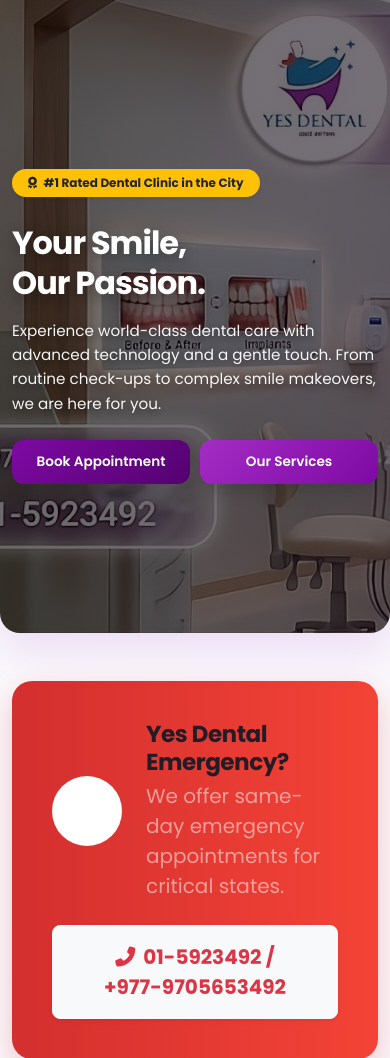
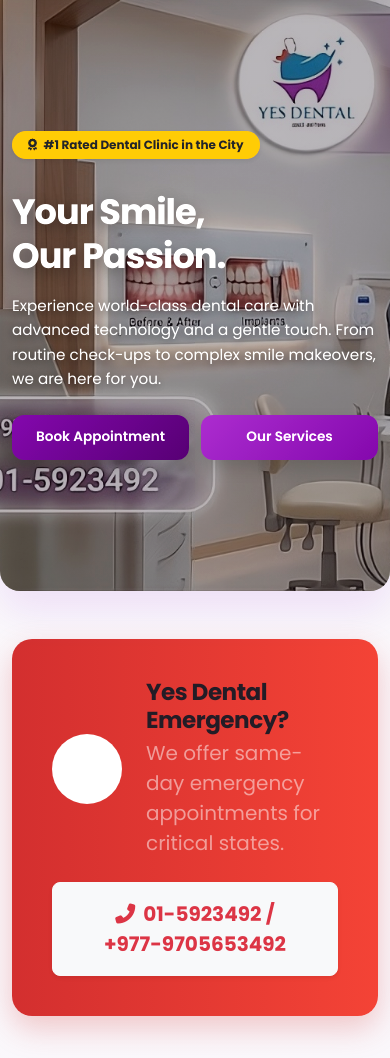
Before and after one commit to Sulindra-Thakur/Yes-Dental, a Flask app: page / in a window 390 px wide. Shown: the part 100-1158 px from the top of the page. Run offline with Flask 3, Linux system fonts and the light colour scheme.

Commit message:
fix: update hero section layout in pages template

```diff
--- a/templates/pages.html
+++ b/templates/pages.html
@@ -97,22 +96,27 @@
     }
 
     /* ==========================================
-        PREMIUM HERO FRAMEWORK (CURVE TUNED)
+        PREMIUM HERO FRAMEWORK & BRIGHT ENGINE
     ========================================== */
     .hero-section {
         border-radius: 0 0 20px 20px;
         overflow: hidden;
         position: relative;
         box-shadow: var(--shadow-lg);
+        min-height: 85dvh;
+        background-position: right center !important;
+        transition: var(--transition-smooth);
+        filter: brightness(1.05) contrast(1.02); /* Pure hero banner ko vibrantly bright banata hai */
     }
 
     .hero-overlay {
         position: absolute;
         inset: 0;
+        /* Bright look ke liye overlay opacity ko 0.55 se ghata kar ultra light 0.25 kar diya hai */
         background: linear-gradient(
             to right,
-            rgba(35, 28, 38, 0.08),
-            rgba(163, 44, 196, 0.05)
+            rgba(23, 15, 26, 0.35),
+            rgba(114, 9, 183, 0.15)
         );
         z-index: 1;
     }
@@ -296,44 +295,35 @@
         transition: all 0.3s ease;
     }
 
-    .btn-history-custom:hover{
+    .btn-history-custom:hover {
         background-color: #8a1fb0;
         color: white !important;
         transform: translateY(-3px);
         box-shadow: 0 8px 20px rgba(163, 44, 196, 0.35);
     }
 
-    .btn-history-custom:hover i{
-        transform: translateX(5px);
-        transition: transform 0.3s ease;
-    }
-
     /* =======================================================
-       PREMIUM HERO FRAMEWORK & RESPONSIVE SYSTEM (CLEANED)
+       PREMIUM HERO RESPONSIVE ENGINE (FIXED & BRIGHTENED)
        ======================================================= */
-    .hero-section {
-        background: linear-gradient(
-            rgba(0, 0, 0, 0.55),
-            rgba(0, 0, 0, 0.55)
-        ),
-        url('/static/logo/hero2.jpeg') no-repeat !important;
-        background-size: cover !important;
-    }
-
-    /* Mobile & Tablet Responsive Engine */
     @media (max-width: 768px) {
         .hero-section {
-        /* Image ko center me rakhega aur responsive fill karega */
-        background-position: center center !important;
-        background-size: cover !important;
-        min-height: 75vh !important; /* Mobile par thoda extra breathing space */
-        padding: 60px 0 40px 0 !important;
+            background-position: center center !important;
+            min-height: 70dvh !important;
+            padding: 60px 0 !important;
+        }
+
+        .hero-overlay {
+            /* Mobile par white text aur dynamic elements clear dikhein isliye balance light overlay */
+            background: linear-gradient(
+                rgba(23, 15, 26, 0.35),
+                rgba(23, 15, 26, 0.35)
+            ) !important;
         }
 
         .hero-title {
-        font-size: 2rem !important; /* Typography scale maintain rakhne ke liye */
-        line-height: 1.25 !important;
-        margin-top: 10px;
+            font-size: 2.2rem !important;
+            line-height: 1.25 !important;
+            margin-top: 15px;
         }
 
         .hero-lead-text {
@@ -344,13 +334,11 @@
 
         .brand-badge {
             font-size: 0.75rem !important;
-            white-space: normal !important;
         }
 
-        /* Prevent side-by-side buttons from vertical crashing */
         .hero-btn-group {
             flex-direction: row !important;
-            gap: 10px !important;
+            gap: 12px !important;
             width: 100%;
         }
 
```
Also changed, not shown: other parts of templates/pages.html (+9 -28 lines).
